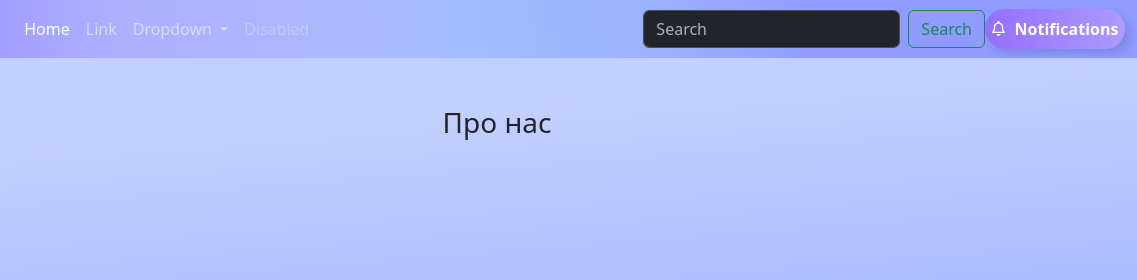
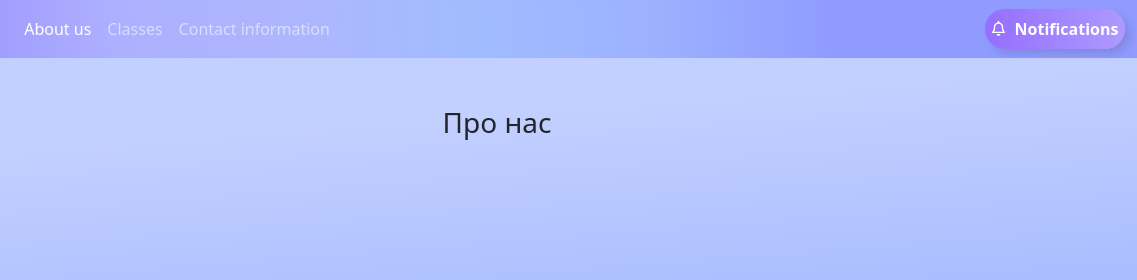
Before and after one commit to cvaBulka/-, a plain HTML site: page index.html in a window 1280 px wide. Shown: the top 280 px of the page, 143-1280 px from the left. Drawn offline with nearby package versions, Linux system fonts and the light colour scheme.

Commit message:
little nav update

```diff
--- a/index.html
+++ b/index.html
@@ -33,12 +33,15 @@ data-bs-theme="light"-->
           <ul class="navbar-nav me-auto mb-2 mb-lg-0">
             <!-- Відредагуйте під ваші пункти меню -->
             <li class="nav-item">
-              <a class="nav-link active" aria-current="page" href="#">Home</a>
+              <a class="nav-link active" aria-current="page" href="#">About us</a>
             </li>
             <li class="nav-item">
-              <a class="nav-link" href="#">Link</a>
+              <a class="nav-link" href="#">Classes</a>
             </li>
-            <li class="nav-item dropdown">
+            <li class="nav-item">
+              <a class="nav-link" href="#">Contact information</a>
+            </li>
+            <!-- <li class="nav-item dropdown">
               <a class="nav-link dropdown-toggle" href="#" role="button" data-bs-toggle="dropdown"
                 aria-expanded="false">
                 Dropdown
@@ -54,12 +57,12 @@ data-bs-theme="light"-->
             </li>
             <li class="nav-item">
               <a class="nav-link disabled" aria-disabled="true">Disabled</a>
-            </li>
+            </li> -->
           </ul>
-          <form class="d-flex" role="search">
+          <!-- <form class="d-flex" role="search">
             <input class="form-control me-2" type="search" placeholder="Search" aria-label="Search">
             <button class="btn btn-outline-success" type="submit">Search</button>
-          </form>
+          </form> -->
           <button class="button">
             <svg viewBox="0 0 448 512" class="bell">
               <path
```
